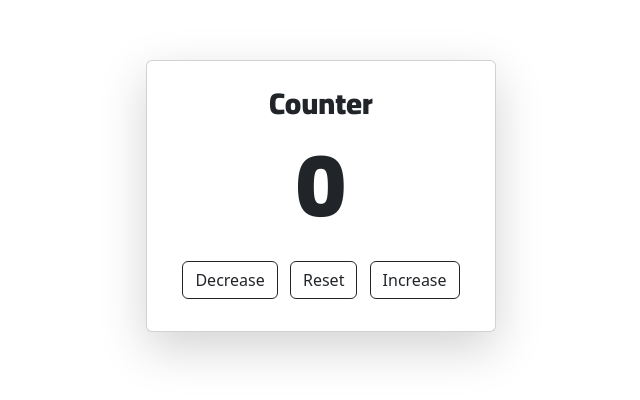
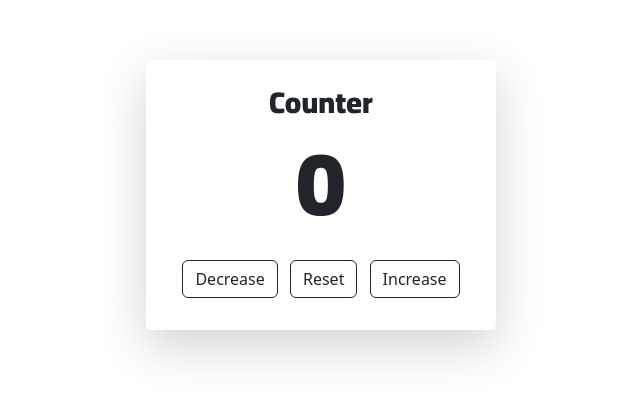
Before and after one commit to shubham-cj/CounterWebApp, a plain HTML site: page index.html in a window 1280 px wide. Shown: the part 140-540 px from the top of the page, 319-959 px from the left. Drawn offline with nearby package versions, Linux system fonts and the light colour scheme.

Commit message:
Update index.html
card border set to zero

```diff
--- a/index.html
+++ b/index.html
@@ -15,7 +15,7 @@
 <body>
     <div class="container">
         <div class="row justify-content-center">
-            <div class="card shadow-lg text-center" style="width: 350px; margin-top: 200px;">
+            <div class="card shadow-lg text-center border-0" style="width: 350px; margin-top: 200px;">
                 <div class="card-body">
                     <h5 class="card-title card-heading my-2">Counter</h5>
                     <h1 id="counterValue" class="counter-count mb-4">0</h1>
```
